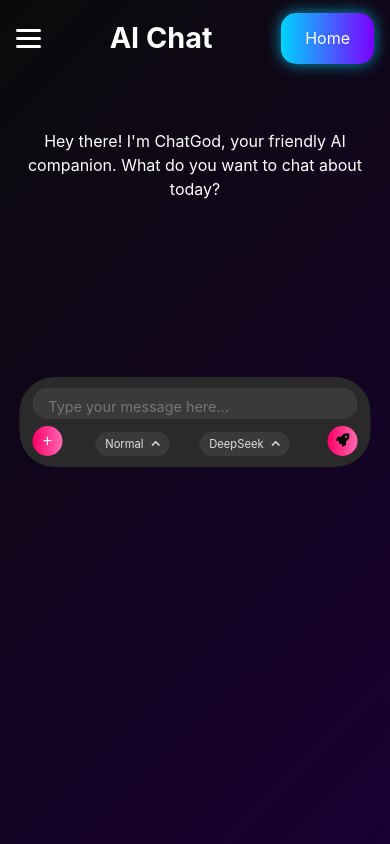
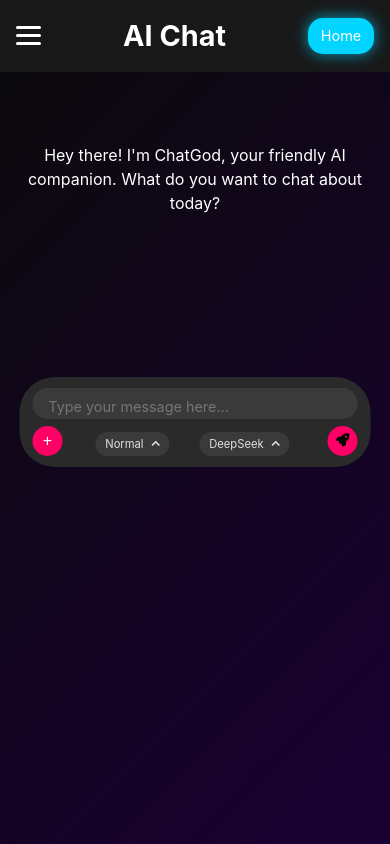
Before and after one commit to shubham07069/x07-flask-app, a Flask app: page /ai_chat in a window 390 px wide. Run offline with Flask 3, Linux system fonts and the light colour scheme; the visitor is signed in with stand-in values (Sample User, id 1); data that the repository does not hold is empty.

Commit message:
Update styles.css

```diff
--- a/static/css/styles.css
+++ b/static/css/styles.css
@@ -1,8 +1,6 @@
 :root {
-    --primary-gradient-start: #00d4ff;
-    --primary-gradient-end: #7b00ff;
-    --secondary-gradient-start: #ff0066;
-    --secondary-gradient-end: #ff69b4;
+    --primary-color: #00d4ff;
+    --secondary-color: #ff0066;
     --background-gradient-start: #0a0a0a;
     --background-gradient-end: #1a0033;
 }
@@ -127,7 +125,7 @@ body {
 
 .auth-button {
     padding: 1rem 2rem;
-    background: linear-gradient(90deg, var(--primary-gradient-start), var(--primary-gradient-end));
+    background: var(--primary-color);
     border: none;
     border-radius: 15px;
     font-family: 'Inter', sans-serif;
@@ -142,6 +140,11 @@ body {
 .auth-button:hover {
     transform: scale(1.1);
     box-shadow: 0 0 25px rgba(0, 212, 255, 0.9);
+}
+
+.auth-button.small {
+    padding: 0.5rem 1rem;
+    font-size: 1rem;
 }
 
 /* Auth Page (Login/Register) */
@@ -657,7 +660,7 @@ body {
 }
 
 .chatbot-page .plus-button {
-    background: linear-gradient(90deg, var(--secondary-gradient-start), var(--secondary-gradient-end));
+    background: var(--secondary-color);
     border: none;
     border-radius: 50%;
     width: 40px;
@@ -677,7 +680,7 @@ body {
 }
 
 .chatbot-page .search-box .send-button {
-    background: linear-gradient(90deg, var(--secondary-gradient-start), var(--secondary-gradient-end));
+    background: var(--secondary-color);
     border: none;
     border-radius: 50%;
     width: 40px;
@@ -918,6 +921,12 @@ body {
 @media (max-width: 600px) {
     .chatbot-page header {
         padding: 0.8rem 1rem;
+        position: fixed;
+        top: 0;
+        left: 0;
+        right: 0;
+        z-index: 1000;
+        background: rgba(26, 26, 26, 0.95);
     }
 
     .chatbot-page .logo {
@@ -930,7 +939,7 @@ body {
     }
 
     .chatbot-page main {
-        padding-top: 3rem;
+        padding-top: 4rem; /* Adjusted to account for fixed header */
         padding-bottom: 1rem;
     }
 
@@ -952,8 +961,8 @@ body {
 
     .chatbot-page .chat-window {
         width: 90vw;
-        height: 100%;
-        min-height: calc(100vh - 4rem);
+        height: calc(100vh - 5rem); /* Adjusted for fixed header */
+        min-height: calc(100vh - 5rem);
         padding: 0.8rem;
         gap: 1rem;
         margin-top: 0;
@@ -1106,6 +1115,11 @@ body {
     .auth-button {
         padding: 0.8rem 1.5rem;
         font-size: 1rem;
+    }
+
+    .auth-button.small {
+        padding: 0.4rem 0.8rem;
+        font-size: 0.9rem;
     }
 
     .auth-container {
```
Also changed, not shown: other parts of static/css/styles.css (+45 -45 lines).
